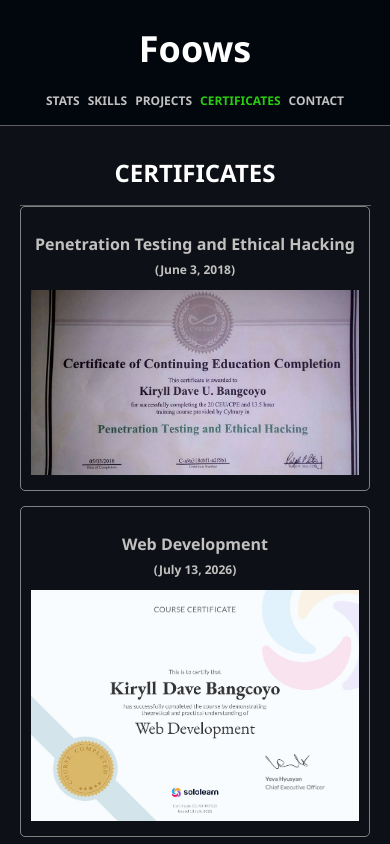
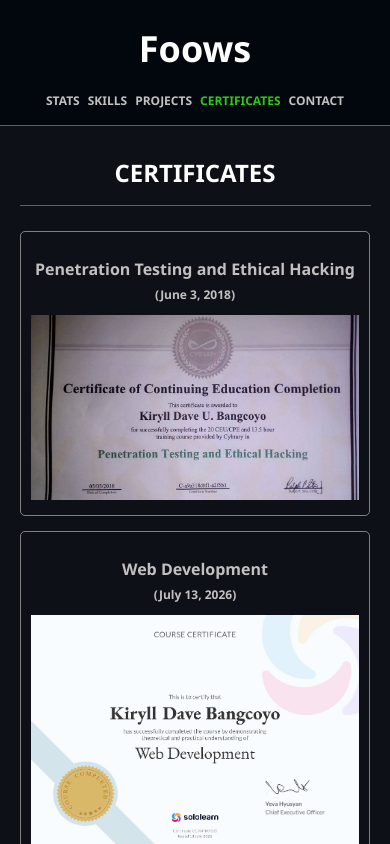
Before and after one commit to FoowsIsBack/Web_Portfolio, a React (Vite) app: page /certificate in a window 390 px wide. Shown: the top 844 px of the page. Built offline with nearby package versions, Linux system fonts and the light colour scheme.

Commit message:
Add margin in mobile responsive

```diff
--- a/src/assets/Css/Certificate.module.css
+++ b/src/assets/Css/Certificate.module.css
@@ -316,6 +316,7 @@ dialog button:hover{
     }
 
     .cert{
+        margin: 25px auto 0;
         grid-template-columns: 1fr;
         padding: 0 20px;
         gap: 15px;
```
